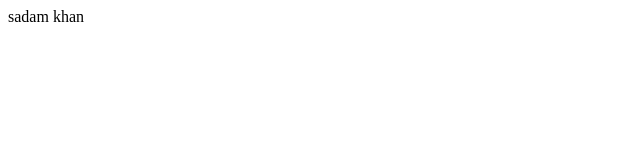
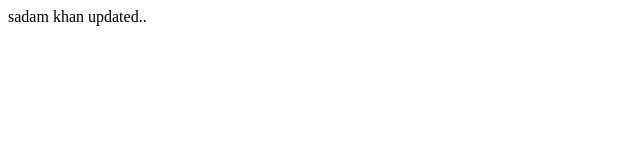
Before and after one commit to sadamccr/practicedeploy, a plain HTML site: page index.html in a window 1280 px wide. Shown: the full height of the page, 0-640 px from the left. Drawn offline with Linux system fonts and the light colour scheme.

Commit message:
Update index.html

```diff
--- a/index.html
+++ b/index.html
@@ -8,7 +8,7 @@
 </head>
 
 <body>
-    sadam khan
+    sadam khan updated..
 </body>
 
 </html>
```
